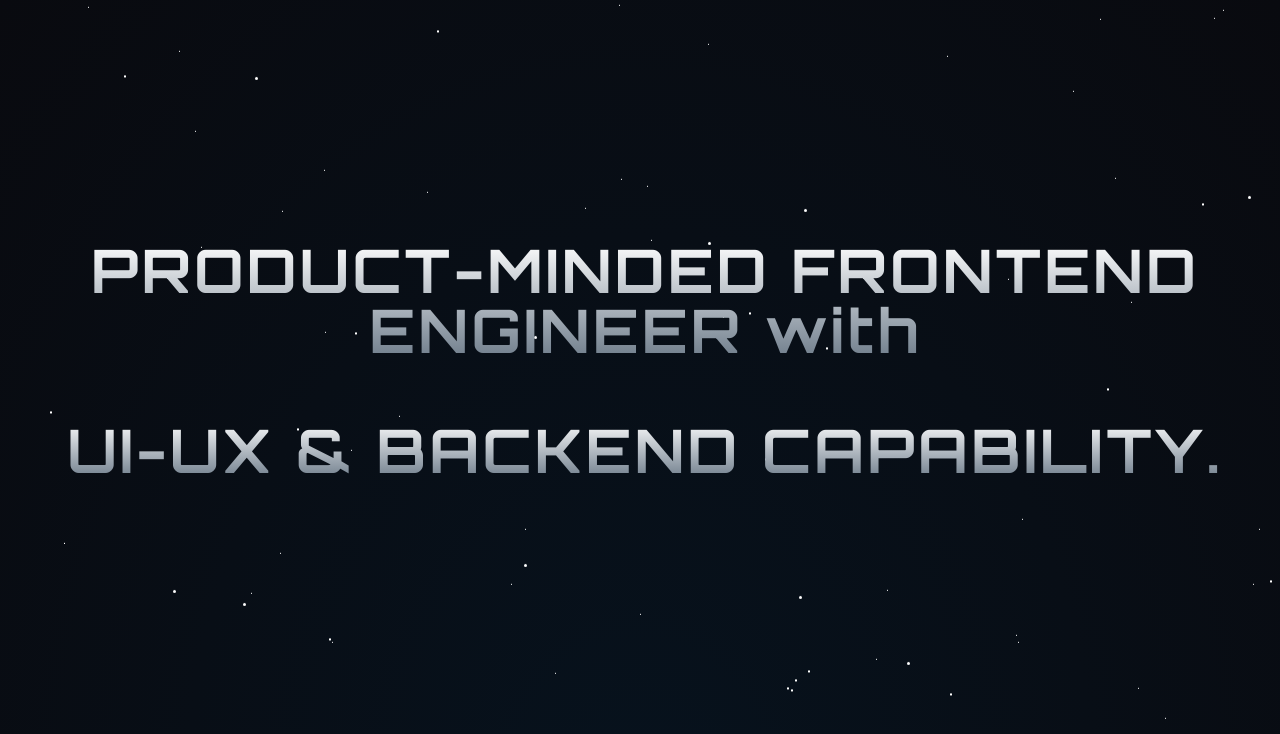
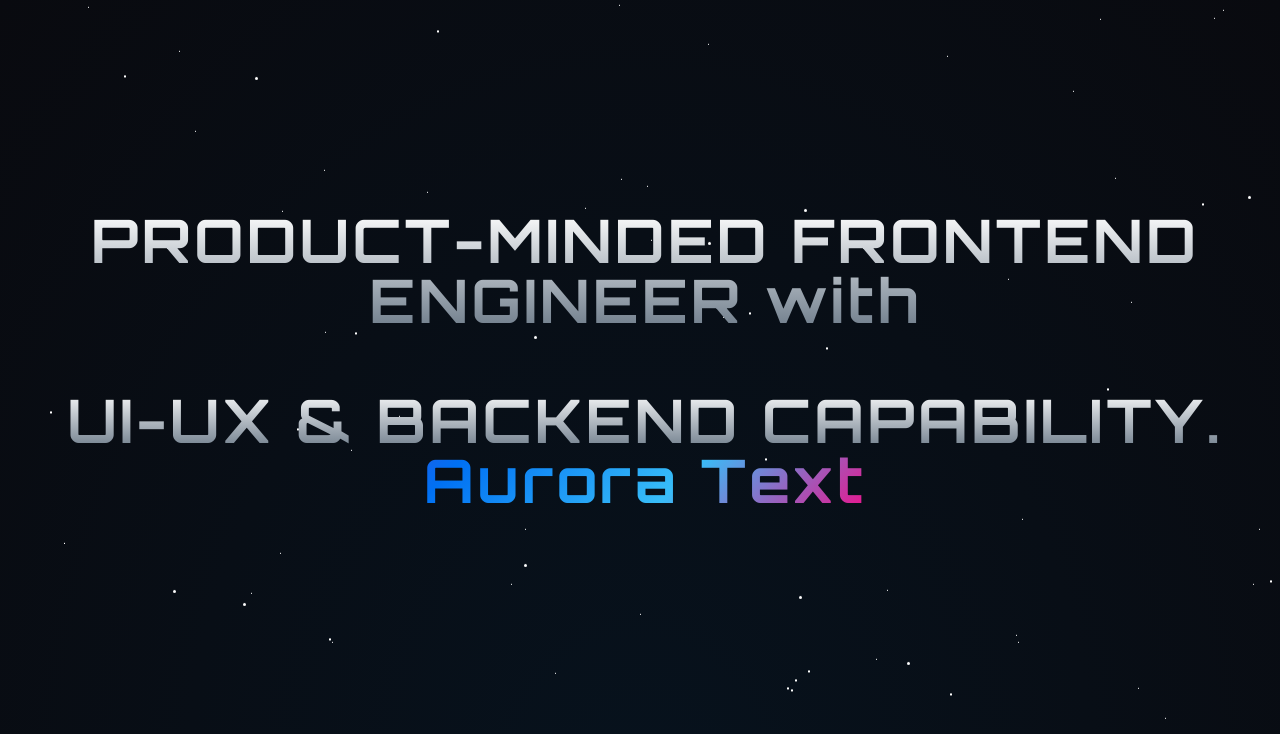
Before and after one commit to Salman-165324/salman-dev-portfolio, a Next.js app: page / in a window 1280 px wide. Shown: the top 734 px of the page. Built offline with nearby package versions, Linux system fonts and the light colour scheme.

Commit message:
Added Aura Text

```diff
--- a/app/globals.css
+++ b/app/globals.css
@@ -1,5 +1,6 @@
 @import "tailwindcss";
 @import "./tw-animate.css";
+@import "tw-animate-css";
 
 @custom-variant dark (&:is(.dark *));
 
@@ -57,7 +58,24 @@
       background-position: calc(100% + var(--shiny-width)) 0;
     }
   }
-}
+  --animate-aurora: aurora 8s ease-in-out infinite alternate
+;
+  @keyframes aurora {
+  0% {
+    background-position: 0% 50%;
+    transform: rotate(-5deg) scale(0.9);}
+  25% {
+    background-position: 50% 100%;
+    transform: rotate(5deg) scale(1.1);}
+  50% {
+    background-position: 100% 50%;
+    transform: rotate(-3deg) scale(0.95);}
+  75% {
+    background-position: 50% 0%;
+    transform: rotate(3deg) scale(1.05);}
+  100% {
+    background-position: 0% 50%;
+    transform: rotate(-5deg) scale(0.9);}}}
 
 :root {
   --radius: 0.625rem;
--- a/components/sections/Hero.tsx
+++ b/components/sections/Hero.tsx
@@ -1,5 +1,5 @@
 import styles from "./Hero.module.css";
-
+import { AuroraText } from "@/components/ui/aurora-text"
 export default function Hero() {
   return (
     <section
@@ -20,6 +20,7 @@ export default function Hero() {
         <p className="bg-gradient-to-b from-white to-[#6f7d8b] bg-clip-text text-transparent">
           <span className="uppercase">UI-UX & backend capability</span>.
         </p>
+        <AuroraText>Aurora Text</AuroraText>
       </div>
     </section>
   );
--- /dev/null
+++ b/components/ui/aurora-text.tsx
@@ -0,0 +1,43 @@
+"use client"
+
+import React, { memo } from "react"
+
+interface AuroraTextProps {
+  children: React.ReactNode
+  className?: string
+  colors?: string[]
+  speed?: number
+}
+
+export const AuroraText = memo(
+  ({
+    children,
+    className = "",
+    colors = ["#FF0080", "#7928CA", "#0070F3", "#38bdf8"],
+    speed = 1,
+  }: AuroraTextProps) => {
+    const gradientStyle = {
+      backgroundImage: `linear-gradient(135deg, ${colors.join(", ")}, ${
+        colors[0]
+      })`,
+      WebkitBackgroundClip: "text",
+      WebkitTextFillColor: "transparent",
+      animationDuration: `${10 / speed}s`,
+    }
+
+    return (
+      <span className={`relative inline-block ${className}`}>
+        <span className="sr-only">{children}</span>
+        <span
+          className="animate-aurora relative bg-size-[200%_auto] bg-clip-text text-transparent"
+          style={gradientStyle}
+          aria-hidden="true"
+        >
+          {children}
+        </span>
+      </span>
+    )
+  }
+)
+
+AuroraText.displayName = "AuroraText"
```
